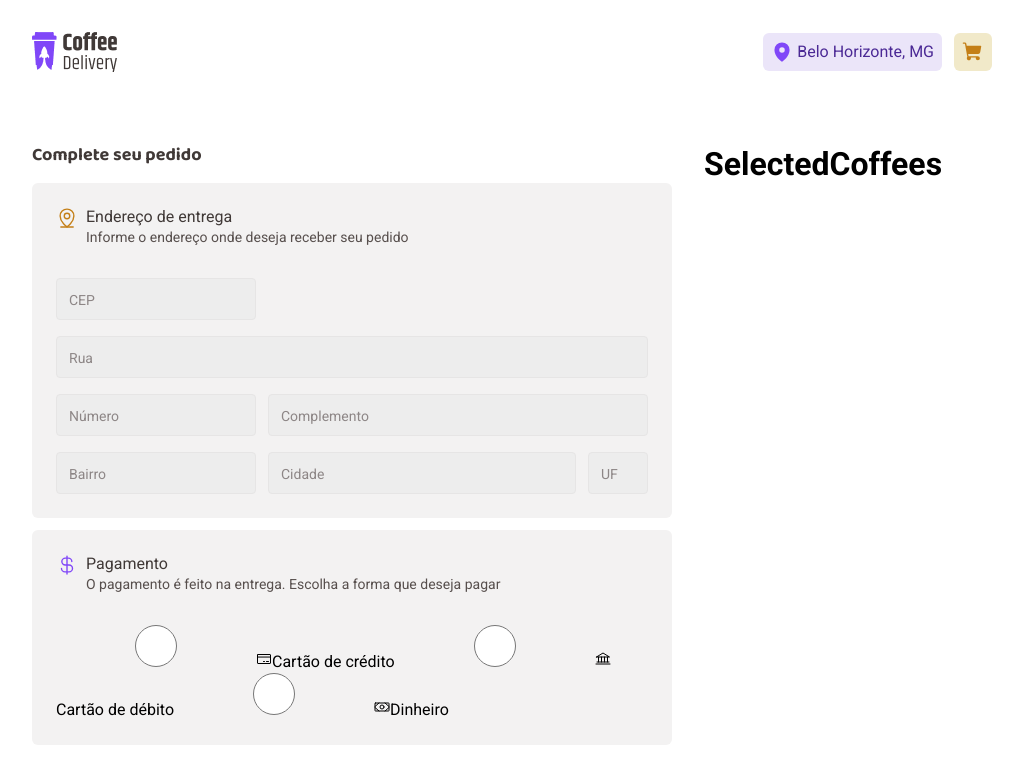
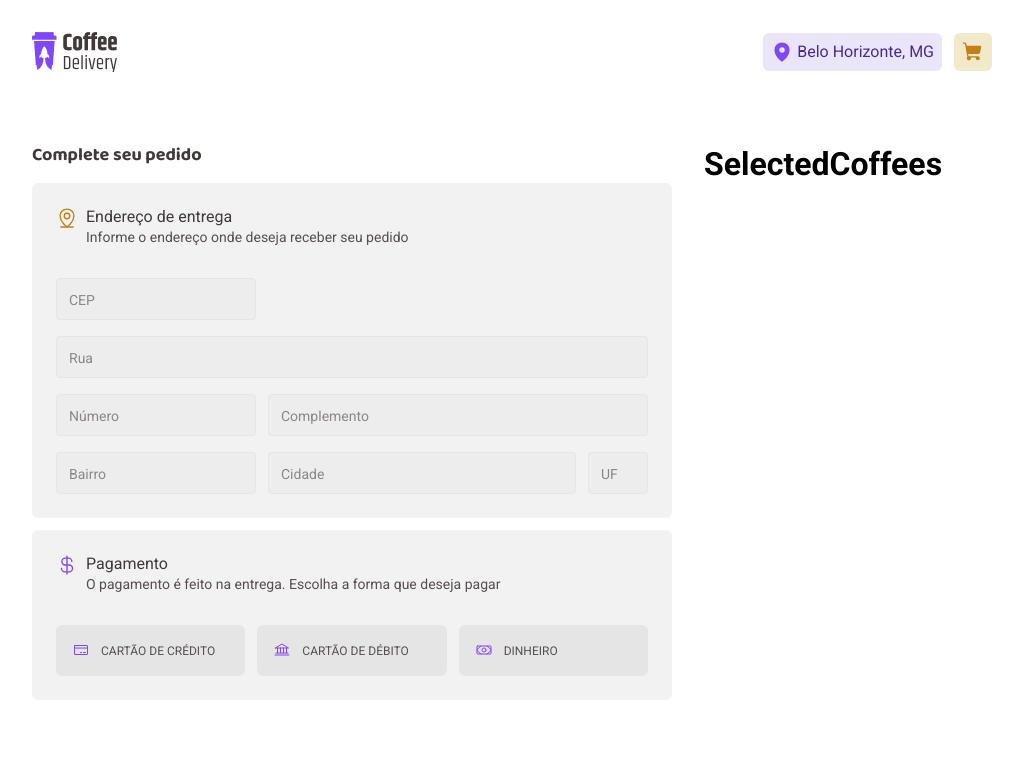
Before and after one commit to ArthurEnrique15/ignite-coffee-delivery, a React (Vite) app: page /checkout in a window 1280 px wide. Shown: the top 784 px of the page, without its empty margins (128-1151 px from the left). Built offline with nearby package versions, Linux system fonts and the light colour scheme.

Commit message:
feat: finish payment options field in complete order form

```diff
--- a/src/pages/Checkout/CompleteOrderForm/index.tsx
+++ b/src/pages/Checkout/CompleteOrderForm/index.tsx
@@ -15,7 +15,7 @@ export function CompleteOrderForm() {
       </div>
 
       <form>
-        <div className="formPanel">
+        <div className="formPanel addressPanel">
           <div className="formHeader">
             <MapPinLine className="addressIcon" size={22} />
 
@@ -65,22 +65,22 @@ export function CompleteOrderForm() {
           </div>
 
           <div className="paymentOptions">
-            <label>
-              <input type="radio" name="radio" />
-              <CreditCard />
-              Cartão de crédito
+            <input id="creditCard" type="radio" name="paymentOption" />
+            <label htmlFor="creditCard" className="paymentOption">
+              <CreditCard size={16} />
+              <span>Cartão de crédito</span>
             </label>
 
-            <label>
-              <input type="radio" name="radio" />
-              <Bank />
-              Cartão de débito
+            <input id="debitCard" type="radio" name="paymentOption" />
+            <label htmlFor="debitCard" className="paymentOption">
+              <Bank size={16} />
+              <span>Cartão de débito</span>
             </label>
 
-            <label>
-              <input type="radio" name="radio" />
-              <Money />
-              Dinheiro
+            <input id="money" type="radio" name="paymentOption" />
+            <label htmlFor="money" className="paymentOption">
+              <Money size={16} />
+              <span>Dinheiro</span>
             </label>
           </div>
         </div>
--- a/src/pages/Checkout/CompleteOrderForm/styles.ts
+++ b/src/pages/Checkout/CompleteOrderForm/styles.ts
@@ -68,12 +68,12 @@ export const CompleteOrderFormContainer = styled.div`
     gap: 1rem;
   }
 
-  p {
+  .inputs p {
     display: flex;
     gap: 0.75rem;
   }
 
-  input {
+  .inputs input {
     width: 12.5rem;
     height: 2.625rem;
     color: ${(props) => props.theme['base-text']};
@@ -88,20 +88,65 @@ export const CompleteOrderFormContainer = styled.div`
     transition: 0.1s;
   }
 
-  input::placeholder {
+  .inputs input::placeholder {
     color: ${(props) => props.theme['base-label']};
     font-size: 0.875rem;
   }
 
-  input:focus {
+  .inputs input:focus {
     border-color: ${(props) => props.theme['yellow-dark']};
   }
 
-  .fullInput {
+  .inputs .fullInput {
     width: 100%;
   }
 
-  .federalUnitInput {
+  .inputs .federalUnitInput {
     width: 3.75rem;
   }
+
+  .paymentOptions {
+    display: flex;
+    justify-content: space-between;
+    align-items: center;
+
+    gap: 0.75rem;
+  }
+
+  .paymentOptions label {
+    width: 100%;
+    height: 3.1875rem;
+
+    display: flex;
+    justify-content: flex-start;
+    gap: 0.75rem;
+
+    padding: 1rem;
+
+    border: 1px solid transparent;
+    border-radius: 6px;
+    background-color: ${(props) => props.theme['base-button']};
+    transition: 0.1s;
+  }
+
+  .paymentOptions label svg {
+    color: ${(props) => props.theme.purple};
+  }
+
+  .paymentOptions label span {
+    font-size: 0.75rem;
+    line-height: 160%;
+    color: ${(props) => props.theme['base-text']};
+
+    text-transform: uppercase;
+  }
+
+  .paymentOptions input[type='radio'] {
+    display: none;
+  }
+
+  .paymentOptions input[type='radio']:checked + label {
+    background-color: ${(props) => props.theme['purple-light']};
+    border-color: ${(props) => props.theme.purple};
+  }
 `
```
